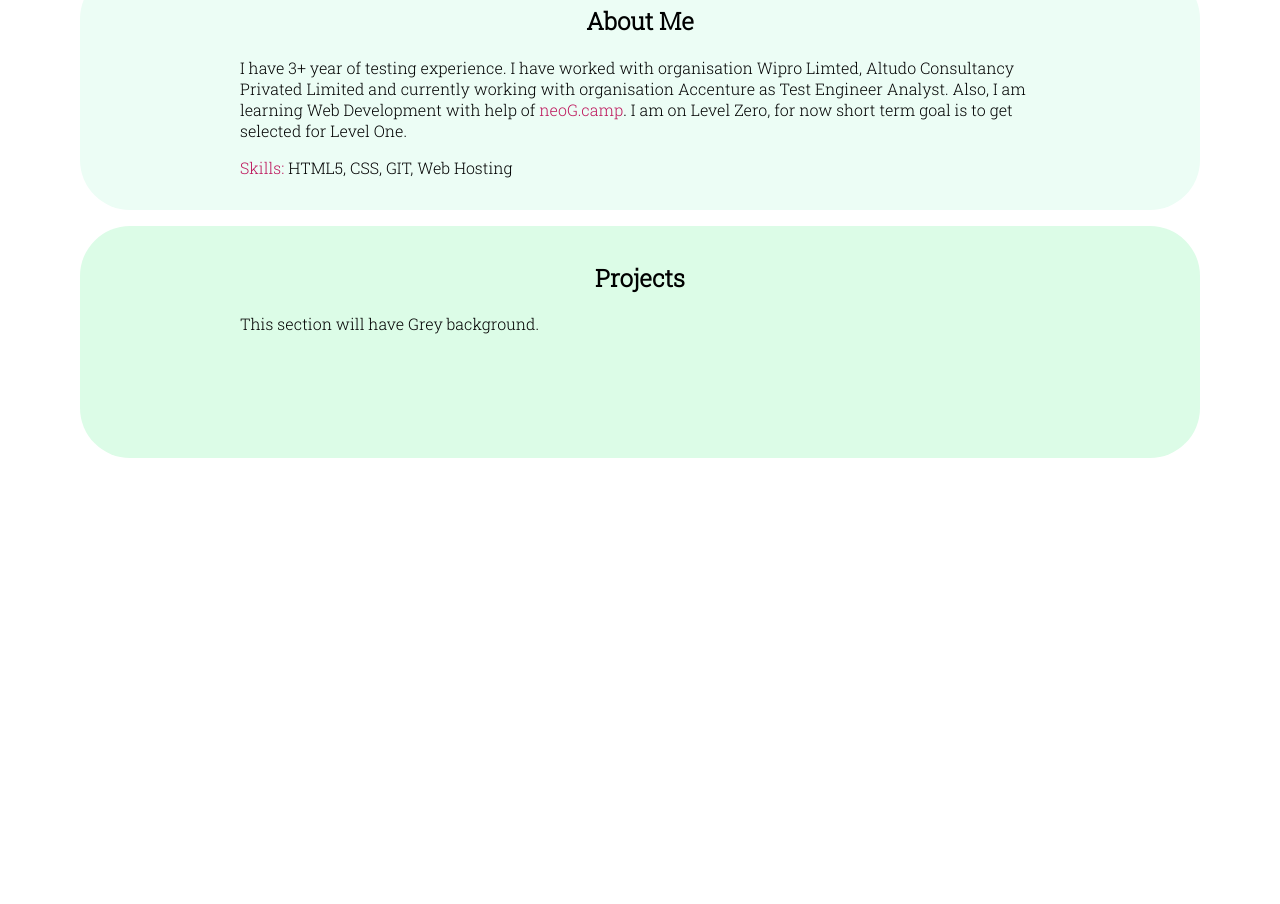
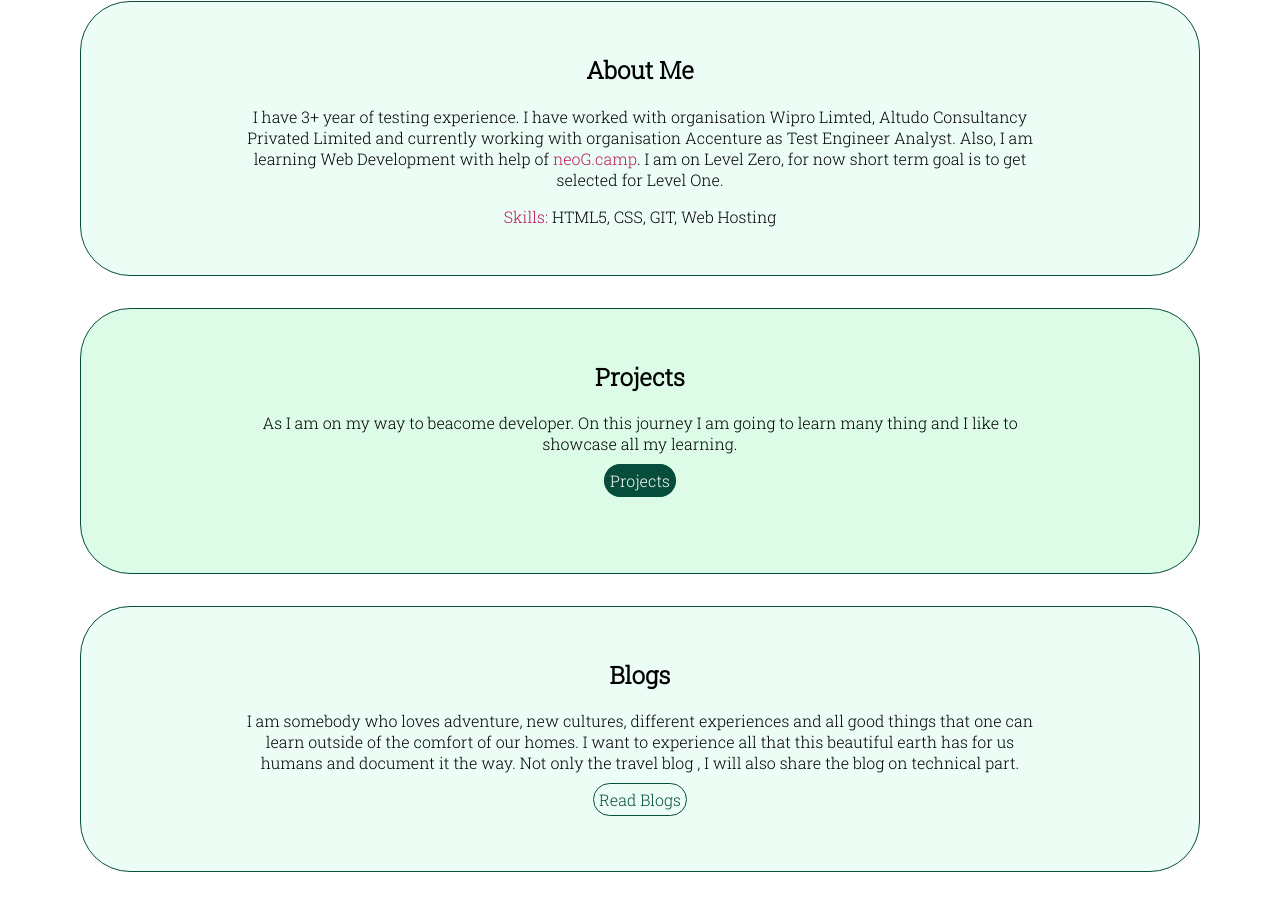
Before and after one commit to Kirti1402/neoG-markThree-markFour-markFive-portfolio, a plain HTML site: page index.html in a window 1280 px wide. Shown: the part 574-1478 px from the top of the page. Before the commit the page ends 1032 px from the top, so only its background shows below. Drawn offline with Linux system fonts and the light colour scheme.

Commit message:
feat:added section projects and blogs

```diff
--- a/CSS/style.css
+++ b/CSS/style.css
@@ -37,7 +37,6 @@ body {
 
 /* links */
 .link {
-    /* border: solid; */
     border-radius: 50px;
     padding: 5px;
     text-decoration: none;
@@ -50,7 +49,7 @@ body {
 }
 .secondary-link {
 
-    color: black;
+    color: var(--primary-color);
     border: 1px solid var(--primary-color)
 }
 
@@ -119,20 +118,22 @@ hr {
 /* sections */
 .section{
     min-height: 200px;
-}
-.section h2{
+    padding: 2rem;
+    margin: 2rem 0;
+    border-radius: 1rem;
+    border-color: var(--primary-color);
     text-align: center;
 }
+
 .lightsection {
     background-color: var(--section-light);
-    margin-bottom: 1rem;
-    padding: 1rem;
+    border: 1px solid var(--primary-color);
     border-radius: 50px;
 }
 
 .darksection {
     background-color: var(--section-dark);
-    padding: 1rem;
+    border: 1px solid var(--primary-color);
     border-radius: 50px;
 }
 
--- a/index.html
+++ b/index.html
@@ -37,9 +37,19 @@
   <section class="darksection section">
     <div class="container-center container">
       <h2>Projects</h2>
-      <p>This section will have Grey background.
+      <p>As I am on my way to beacome developer. On this journey I am going to learn many thing and I like to showcase all my learning.
       </p>
+      <a href="/" class="link primary-link">Projects</a>
     </div>
   </section>
+  <section class="lightsection section">
+    <div class="container-center container">
+      <h2>Blogs</h2>
+      <p>I am somebody who loves adventure, new cultures, different experiences and all good things that one can learn outside of the comfort of our homes.
+        I want to experience all that this beautiful earth has for us humans and document it the way. Not only the travel blog , I will also share the blog on technical part.</p>
+        <a href="#" class="link secondary-link">Read Blogs</a>
+    </div>
+  </section>
+
 </body>
 </html>
```
